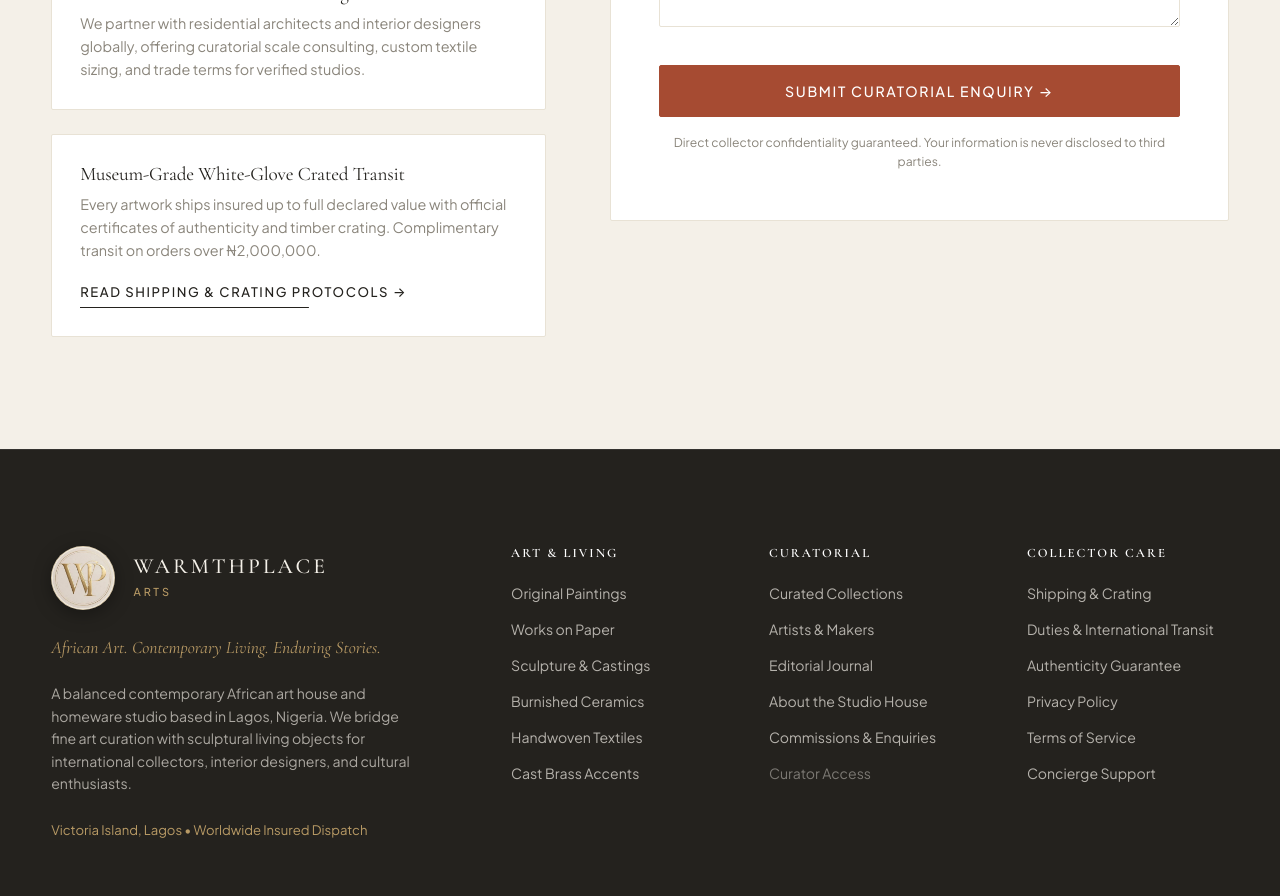
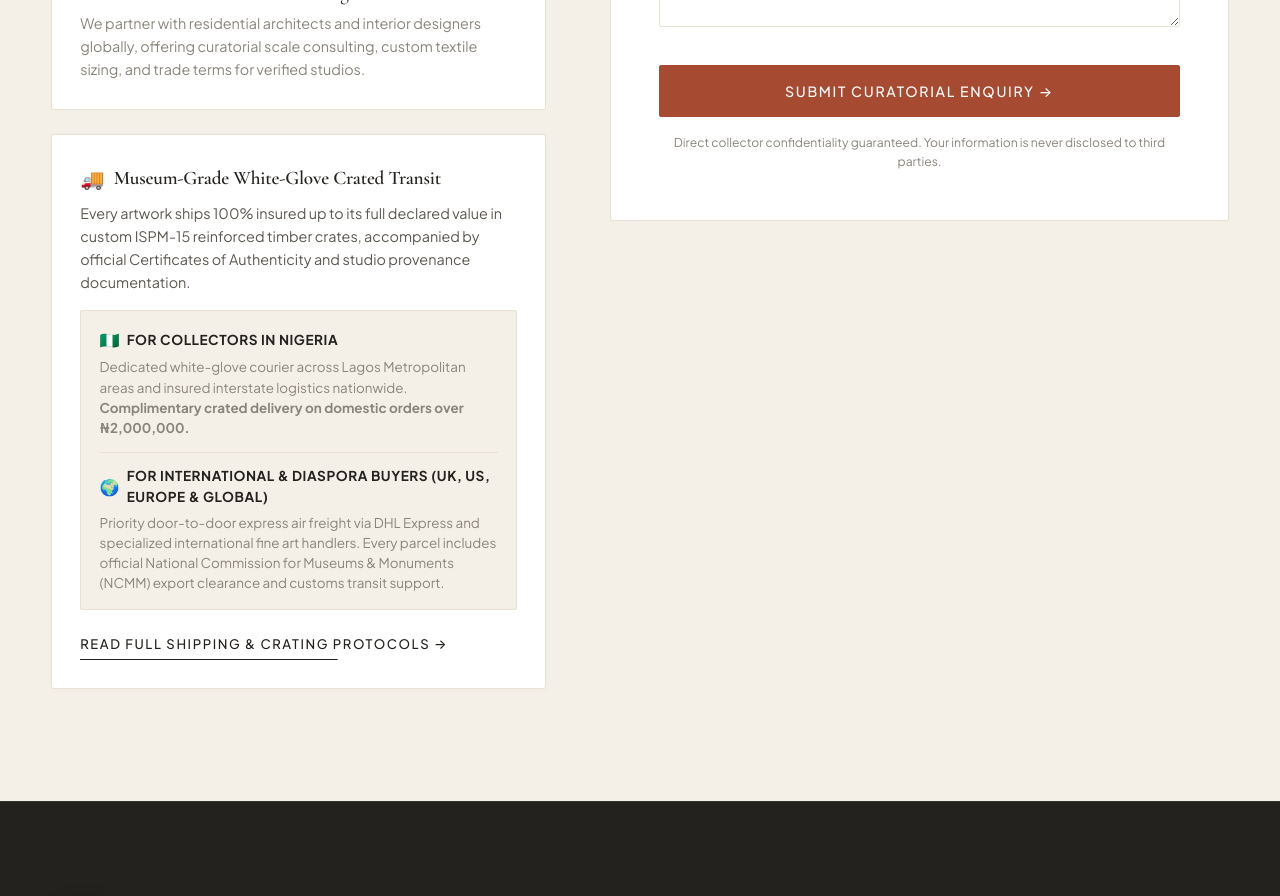
Before and after one commit to DevzekiFaith/warmthplace, a Next.js app: page /contact in a window 1280 px wide. Shown: the part 1040-1936 px from the top of the page. Built offline with nearby package versions, Linux system fonts and the light colour scheme; no server answers.

Commit message:
Reshape museum-grade transit copy to cater to both Nigerian and international buyers

```diff
--- a/app/contact/page.tsx
+++ b/app/contact/page.tsx
@@ -121,20 +121,61 @@ export default function ContactPage() {
               style={{
                 border: "1px solid var(--border-subtle)",
                 padding: "1.75rem",
-                borderRadius: "2px",
+                borderRadius: "3px",
                 backgroundColor: "#FFFFFF",
+                boxShadow: "0 2px 10px rgba(0,0,0,0.02)",
               }}
             >
-              <h3 style={{ fontSize: "1.2rem", marginBottom: "0.5rem" }}>
-                Museum-Grade White-Glove Crated Transit
-              </h3>
-              <p style={{ fontSize: "0.9rem", color: "var(--color-ink-light)", lineHeight: 1.6, margin: 0 }}>
-                Every artwork ships insured up to full declared value with official certificates of
-                authenticity and timber crating. Complimentary transit on orders over ₦2,000,000.
+              <div style={{ display: "flex", alignItems: "center", gap: "0.6rem", marginBottom: "0.5rem" }}>
+                <span style={{ fontSize: "1.2rem" }}>🚚</span>
+                <h3 style={{ fontSize: "1.2rem", margin: 0, fontWeight: 600 }}>
+                  Museum-Grade White-Glove Crated Transit
+                </h3>
+              </div>
+              <p style={{ fontSize: "0.9rem", color: "var(--color-ink-muted)", lineHeight: 1.6, marginBottom: "1rem" }}>
+                Every artwork ships 100% insured up to its full declared value in custom ISPM-15 reinforced timber crates, accompanied by official Certificates of Authenticity and studio provenance documentation.
               </p>
-              <div style={{ marginTop: "0.75rem" }}>
+
+              <div
+                style={{
+                  display: "flex",
+                  flexDirection: "column",
+                  gap: "0.85rem",
+                  padding: "1rem 1.15rem",
+                  backgroundColor: "var(--color-gallery-ivory)",
+                  borderRadius: "2px",
+                  border: "1px solid var(--border-subtle)",
+                  marginBottom: "1rem",
+                }}
+              >
+                <div>
+                  <div style={{ display: "flex", alignItems: "center", gap: "0.45rem", marginBottom: "0.3rem" }}>
+                    <span style={{ fontSize: "1rem" }}>🇳🇬</span>
+                    <strong style={{ fontSize: "0.85rem", color: "var(--color-ink-charcoal)", textTransform: "uppercase", letterSpacing: "0.04em" }}>
+                      For Collectors in Nigeria
+                    </strong>
+                  </div>
+                  <p style={{ fontSize: "0.84rem", color: "var(--color-ink-light)", lineHeight: 1.5, margin: 0 }}>
+                    Dedicated white-glove courier across Lagos Metropolitan areas and insured interstate logistics nationwide. <strong>Complimentary crated delivery on domestic orders over ₦2,000,000.</strong>
+                  </p>
+                </div>
+
+                <div style={{ borderTop: "1px solid var(--border-subtle)", paddingTop: "0.75rem" }}>
+                  <div style={{ display: "flex", alignItems: "center", gap: "0.45rem", marginBottom: "0.3rem" }}>
+                    <span style={{ fontSize: "1rem" }}>🌍</span>
+                    <strong style={{ fontSize: "0.85rem", color: "var(--color-ink-charcoal)", textTransform: "uppercase", letterSpacing: "0.04em" }}>
+                      For International &amp; Diaspora Buyers (UK, US, Europe &amp; Global)
+                    </strong>
+                  </div>
+                  <p style={{ fontSize: "0.84rem", color: "var(--color-ink-light)", lineHeight: 1.5, margin: 0 }}>
+                    Priority door-to-door express air freight via DHL Express and specialized international fine art handlers. Every parcel includes official National Commission for Museums &amp; Monuments (NCMM) export clearance and customs transit support.
+                  </p>
+                </div>
+              </div>
+
+              <div>
                 <Link href="/shipping-returns" className="btn-text" style={{ fontSize: "0.82rem" }}>
-                  Read Shipping & Crating Protocols →
+                  Read Full Shipping &amp; Crating Protocols →
                 </Link>
               </div>
             </div>
```
